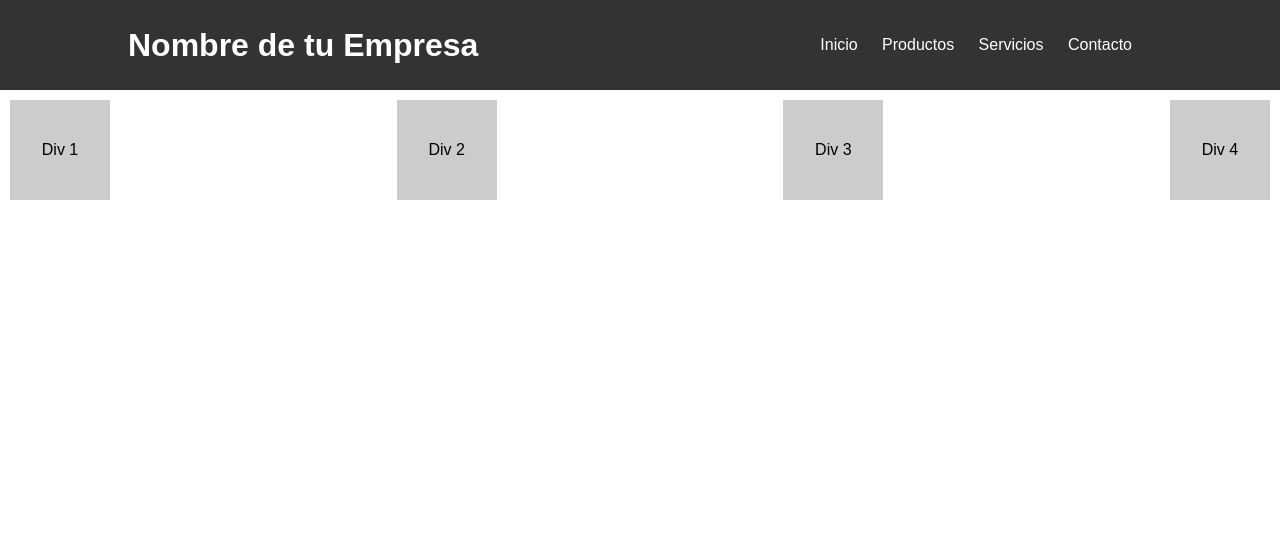
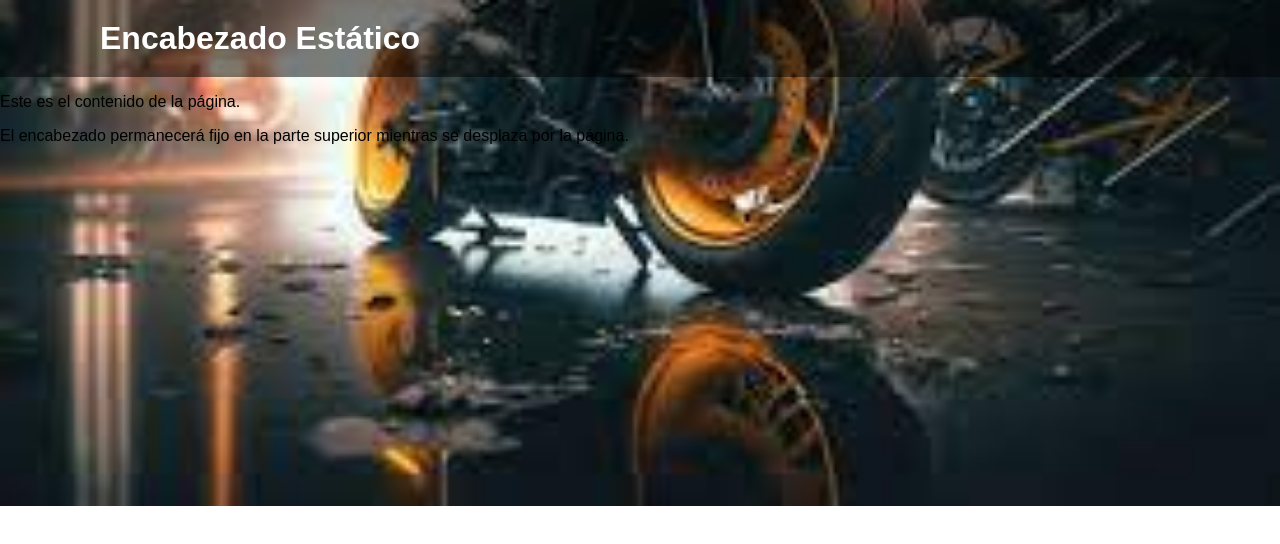
Before and after one commit to YovannyLinares26/ProjectPW, a plain HTML site: page prueba.html in a window 1280 px wide. Drawn offline with Linux system fonts and the light colour scheme.

Commit message:
productos.html contacto.html

```diff
--- a/prueba.css
+++ b/prueba.css
@@ -1,56 +1,14 @@
-body {
-  font-family: Arial, sans-serif;
-  margin: 0;
-  padding: 0;
-}
-
-.container {
-  width: 80%;
-  margin: 0 auto;
-}
-
-.header-content {
-  display: flex;
-  justify-content: space-between;
-  align-items: center;
-  padding: 20px 0;
-}
-
 header {
   background-color: #333;
   color: #fff;
+  padding: 20px;
+  width: 100%;
+  position: fixed;
+  top: 0;
+  left: 0;
 }
 
-h1 {
-  margin: 0;
+.contenido {
+  margin-top: 60px; /* Ajusta esto según el tamaño de tu encabezado */
+  padding: 20px;
 }
-
-nav ul {
-  list-style: none;
-  padding: 0;
-}
-
-nav ul li {
-  display: inline;
-  margin-right: 20px;
-}
-
-nav ul li a {
-  color: #fff;
-  text-decoration: none;
-}
-
-.contenedor {
-  display: flex;
-  justify-content: space-between; /* Cambia esto según cómo desees que estén distribuidos */
-}
-
-.item {
-  width: 100px;
-  height: 100px;
-  background-color: #ccc;
-  margin: 10px;
-  display: flex;
-  justify-content: center;
-  align-items: center;
-}
--- a/prueba.html
+++ b/prueba.html
@@ -3,31 +3,18 @@
 <head>
   <meta charset="UTF-8">
   <meta name="viewport" content="width=device-width, initial-scale=1.0">
-  <title>Separar h1 de nav en un mismo div</title>
-  <link rel="stylesheet" href="prueba.css">
-
+  <title>Encabezado Estático</title>
+  <link rel="stylesheet" href="styles.css">
 </head>
 <body>
   <header>
-    <div class="container">
-      <div class="header-content">
-        <h1>Nombre de tu Empresa</h1>
-        <nav>
-          <ul>
-            <li><a href="#inicio">Inicio</a></li>
-            <li><a href="#productos">Productos</a></li>
-            <li><a href="#servicios">Servicios</a></li>
-            <li><a href="#contacto">Contacto</a></li>
-          </ul>
-        </nav>
-      </div>
-    </div>
+    <h1>Encabezado Estático</h1>
   </header>
-   <section class="contenedor">
-      <div class="item">Div 1</div>
-      <div class="item">Div 2</div>
-      <div class="item">Div 3</div>
-      <div class="item">Div 4</div>
-  </section>
+
+  <!-- Contenido de la página -->
+  <div class="contenido">
+    <p>Este es el contenido de la página.</p>
+    <p>El encabezado permanecerá fijo en la parte superior mientras se desplaza por la página.</p>
+  </div>
 </body>
 </html>
--- a/styles.css
+++ b/styles.css
@@ -2,6 +2,11 @@ body {
   font-family: Arial, sans-serif;
   margin: 0;
   padding: 0;
+  background-image: url(./images/image-body.jpeg);
+  background-size: cover; /* Cubre toda la pantalla */
+  background-position: center; /* Centra la imagen */
+  background-repeat: no-repeat; /* Evita que la imagen se repita */
+
 }
 
 header {
@@ -9,9 +14,10 @@ header {
   justify-content: space-between;
   align-items: center;
   padding: 20px 0;
-  background-color: #32927a;
+  background-color: rgba(0, 0, 0, 0.5);
   color: #fff;
-  padding: 20px;
+  position: static;
+
 }
 
 header h1 {
@@ -39,14 +45,16 @@ section {
 }
 
 section#inicio {
-  background-color: #f2f2f2;
+  color: #f2f2f2;
   text-align: center;
+  background-color: rgba(0, 0, 0, 0.5);
 }
 
 section#productos{
   display: flex;
   justify-content: space-between;
   text-align: center;
+  color: #fff;
 }
 
 section#productos .producto {
```
Also changed, not shown: contacto.html (added, +34 -0 lines), index.html (+4 -39 lines), productos.html (added, +51 -0 lines), images/image-body.jpeg (added).
